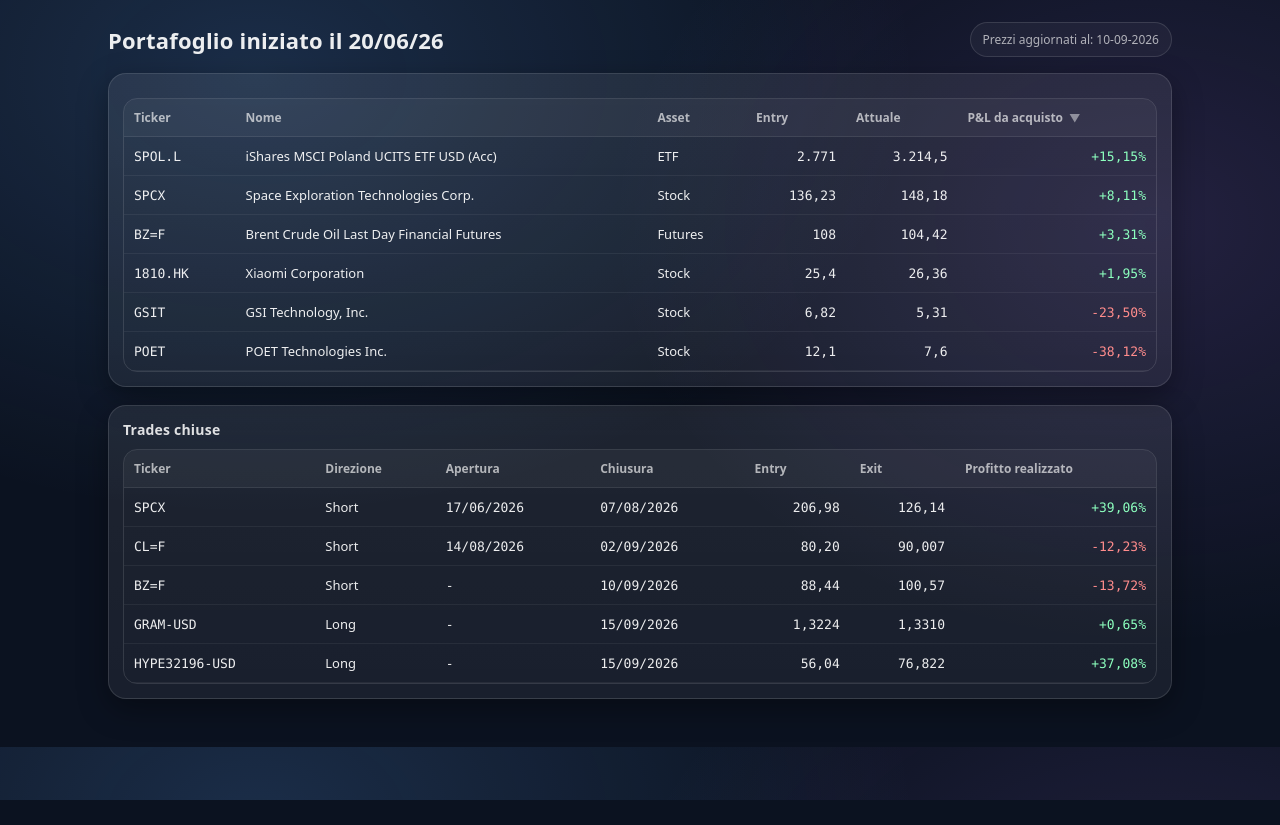
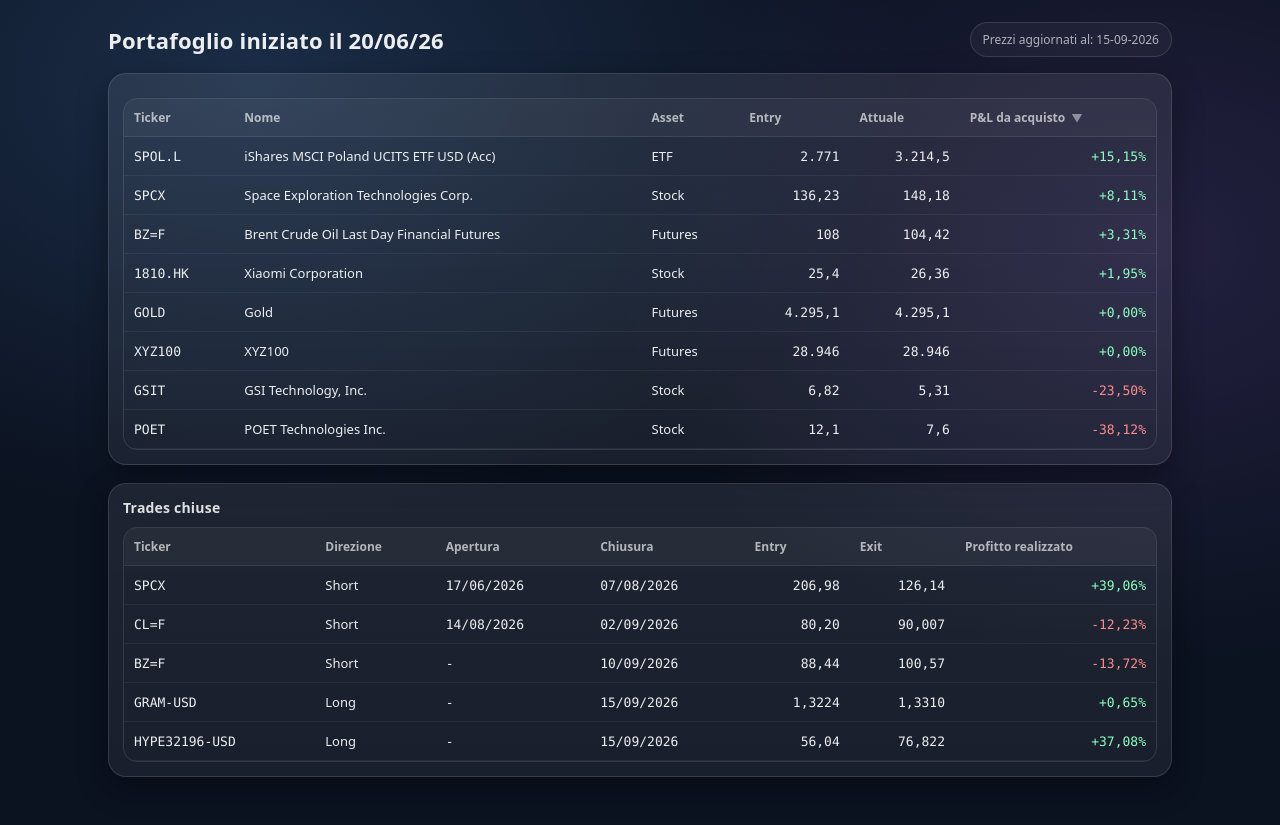
Before and after one commit to mida1010/Portfolio, a plain HTML site: page index.html in a window 1280 px wide. Before the commit the page ends 800 px from the top, so only its background shows below. Drawn offline with Linux system fonts and the light colour scheme.

Commit message:
Add GOLD and XYZ100 open trades

```diff
--- a/index.html
+++ b/index.html
@@ -229,9 +229,11 @@
 
 <script>
 const DATA = {
-  asOf: "10-09-2026",
+  asOf: "15-09-2026",
 
   table: [
+    { Ticker:"GOLD", Name:"Gold", Asset:"Futures", Direction:"Long", Opened:"15/09/2026 19:23:04", Entry:4295.1, Current:4295.1, PnL:0.00, Quantity:0.7820, NotionalUSDC:3358.77, OpenFeeUSDC:2.90, Tx:"https://app.hyperliquid.xyz/explorer/tx/0xcb6d5a35804a3858cce7044478725b020175001b1b4d572a6f3605883f4e1243" },
+    { Ticker:"XYZ100", Name:"XYZ100", Asset:"Futures", Direction:"Short", Opened:"15/09/2026 19:15:29", Entry:28946, Current:28946, PnL:0.00, Quantity:0.7000, NotionalUSDC:20262.20, OpenFeeUSDC:1.75, Tx:"https://app.hyperliquid.xyz/explorer/tx/0x8e359e234638952b8faf044478594801cb00b608e13bb3fd31fe4976053c6f16" },
     { Ticker:"SPOL.L", Name:"iShares MSCI Poland UCITS ETF USD (Acc)", Asset:"ETF", Entry:2771.00, Current:3214.50, PnL:15.15 },
     { Ticker:"SPCX", Name:"Space Exploration Technologies Corp.", Asset:"Stock", Entry:136.23, Current:148.18, PnL:8.11 },
     { Ticker:"1810.HK", Name:"Xiaomi Corporation", Asset:"Stock", Entry:25.400, Current:26.360, PnL:1.949 },
```
